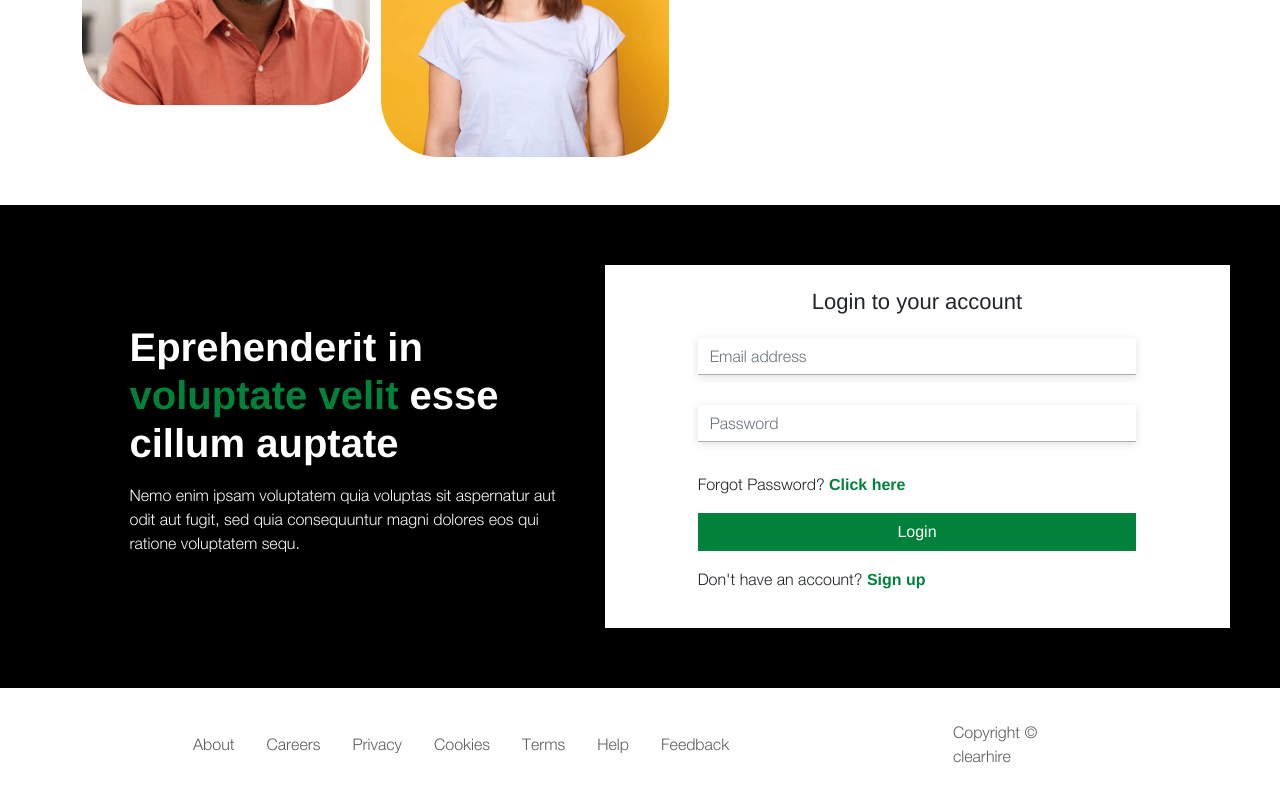
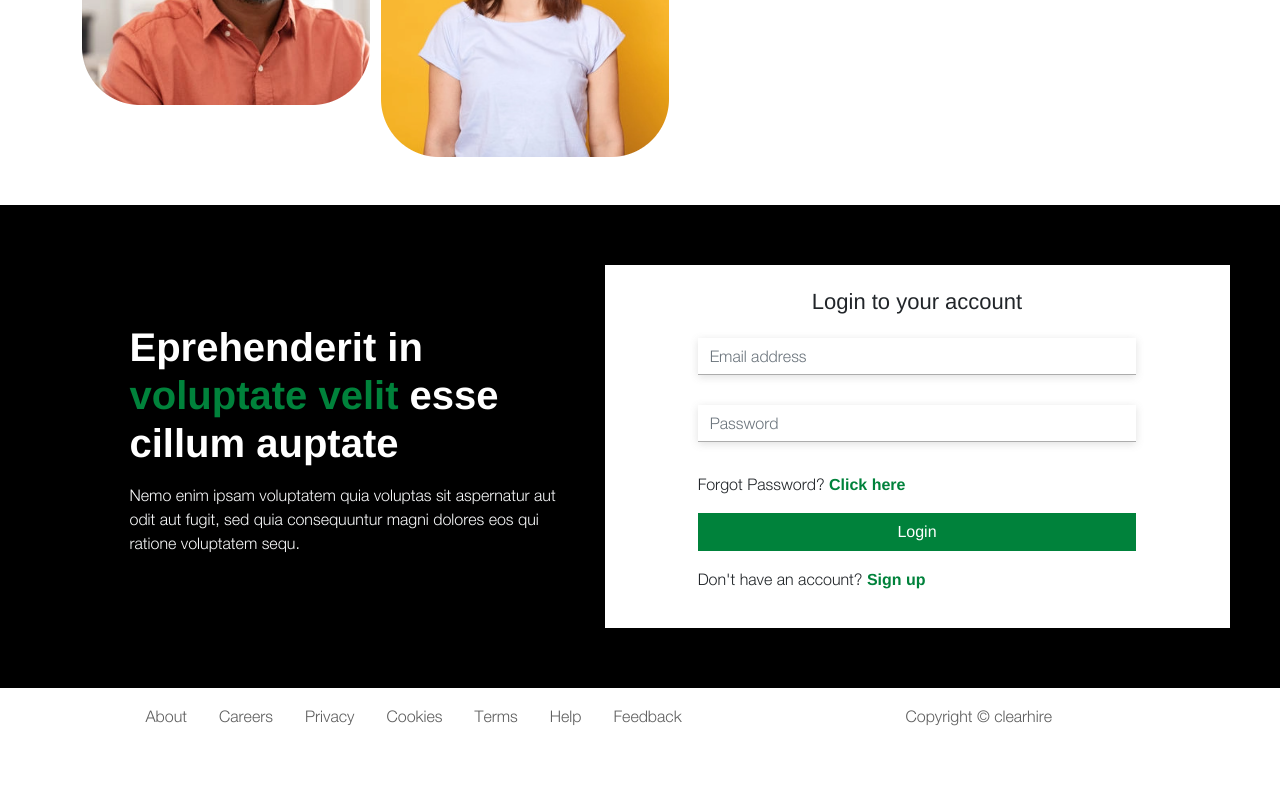
Before and after one commit to TMBCProjects/ClearHire, a React (Create React App) app: page / in a window 1280 px wide. Shown: the part 1718-2518 px from the top of the page. After the commit the page ends 2462 px from the top, so only its background shows below. Built offline with nearby package versions, Linux system fonts and the light colour scheme.

Commit message:
footer margin changes

```diff
--- a/src/components/Footer/Footer.jsx
+++ b/src/components/Footer/Footer.jsx
@@ -4,7 +4,7 @@ import "./footer.css";
 const Footer = () => {
   return (
     <footer className="bg-white footer">
-      <div className="container py-3" id="footer">
+      <div className="container " id="footer">
         <div className="row d-flex justify-content-center align-items-center py-3 foot-con">
           <div className="col-md-8 col-12 foot-item">
             <a className=" mx-3 text-decoration-none text-gray" href="/">About</a>
@@ -27,7 +27,7 @@ const Footer = () => {
               Feedback
             </a>
           </div>
-          <div className="col-md-2">
+          <div className="col-md-3">
             <p className=" px-3 my-0 text-gray">Copyright &copy; clearhire</p>
           </div>
         </div>
```
